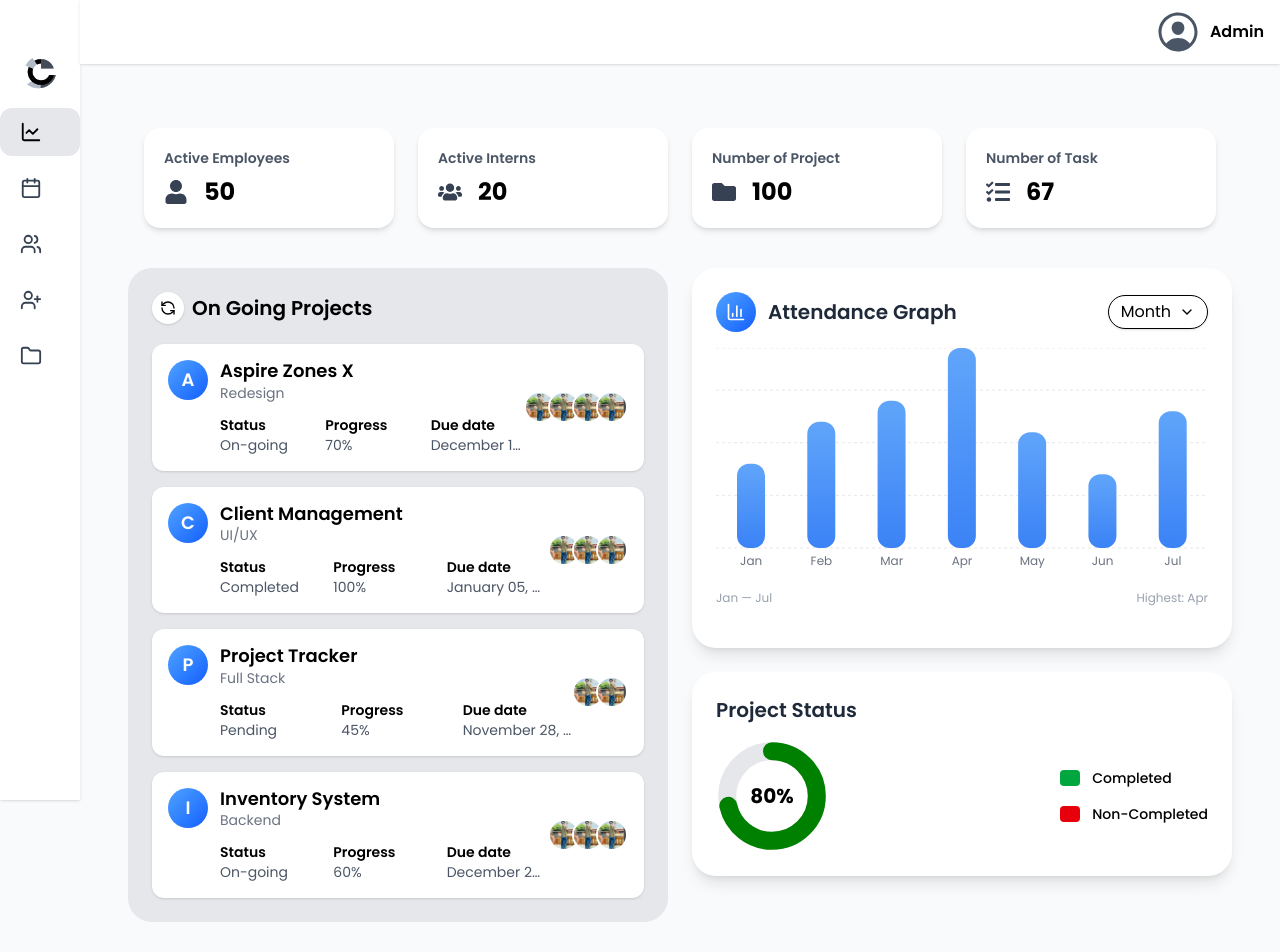
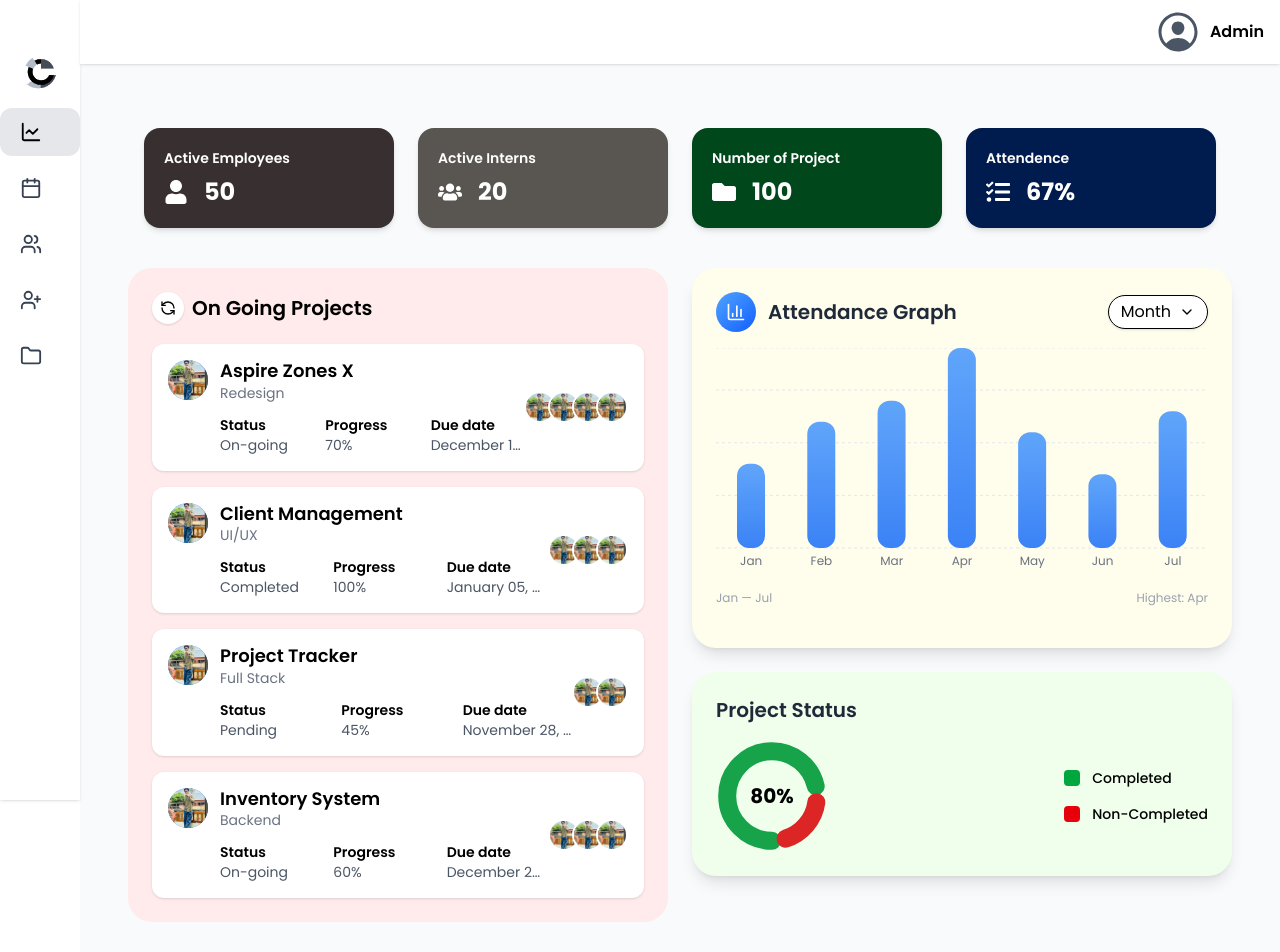
Before and after one commit to praveenkvellinezhi/Admin-Dashboard, a React (Vite) app: page / in a window 1280 px wide. Shown: the top 952 px of the page. Built offline with nearby package versions, Linux system fonts and the light colour scheme.

Commit message:
changed dasboard

```diff
--- a/src/Features/Dashboard/Components/AttendenceGraph.jsx
+++ b/src/Features/Dashboard/Components/AttendenceGraph.jsx
@@ -50,7 +50,7 @@ export default function AttendanceGraph({ month = "Month" }) {
       : yearData;
 
   return (
-    <div className="w-full bg-white rounded-3xl shadow-lg p-4 sm:p-6 h-[320px] sm:h-[380px]">
+    <div className="w-full bg-[#FFFDEB] rounded-3xl shadow-lg p-4 sm:p-6 h-[320px] sm:h-[380px]">
 
       {/* Header */}
       <div className="flex justify-between items-center mb-4">
--- a/src/Features/Dashboard/Components/OngoingProjects.jsx
+++ b/src/Features/Dashboard/Components/OngoingProjects.jsx
@@ -5,6 +5,7 @@ import profile from "../../../assets/Images/profile.jpg";
 function OngoingProjects() {
   const projects = [
     {
+      logo: profile,
       title: "Aspire Zones X",
       subtitle: "Redesign",
       status: "On-going",
@@ -13,6 +14,8 @@ function OngoingProjects() {
       employees: [profile, profile, profile, profile],
     },
     {
+      logo: profile,
+
       title: "Client Management",
       subtitle: "UI/UX",
       status: "Completed",
@@ -21,6 +24,8 @@ function OngoingProjects() {
       employees: [profile, profile, profile],
     },
     {
+      logo: profile,
+
       title: "Project Tracker",
       subtitle: "Full Stack",
       status: "Pending",
@@ -29,6 +34,8 @@ function OngoingProjects() {
       employees: [profile, profile],
     },
     {
+      logo: profile,
+
       title: "Inventory System",
       subtitle: "Backend",
       status: "On-going",
@@ -39,8 +46,7 @@ function OngoingProjects() {
   ];
 
   return (
-    <div className="bg-gray-200 rounded-3xl p-4 sm:p-6 w-full">
-
+    <div className="bg-[#FFEBEB] rounded-3xl p-4 sm:p-6 w-full">
       {/* Section Header */}
       <div className="flex items-center mb-4 sm:mb-5">
         <div className="bg-white rounded-4xl w-8 h-8 flex items-center justify-center shadow-sm">
@@ -66,10 +72,13 @@ function OngoingProjects() {
           >
             {/* LEFT SECTION */}
             <div className="flex items-start gap-3 flex-1">
-
               {/* Icon */}
               <div className="w-10 h-10 rounded-full bg-gradient-to-br from-blue-400 to-blue-600 text-white flex items-center justify-center text-lg font-semibold">
-                {p.title.charAt(0)}
+                <img
+                  src={p.logo}
+                  alt="project logo"
+                  className="w-10 h-10 rounded-full object-cover"
+                />
               </div>
 
               {/* Text */}
@@ -110,7 +119,6 @@ function OngoingProjects() {
                 />
               ))}
             </div>
-
           </div>
         ))}
       </div>
--- a/src/Features/Dashboard/Components/ProjectStatus.jsx
+++ b/src/Features/Dashboard/Components/ProjectStatus.jsx
@@ -1,39 +1,49 @@
 import React from "react";
 
 export default function ProjectStatus({ completed = 80 }) {
+  const circumference = 251;
+  const remaining = 100 - completed;
+
   return (
-    <div className="bg-white rounded-3xl shadow-lg p-4 sm:p-6 w-full">
+    <div className="bg-[#EFFFEB] rounded-3xl shadow-lg p-4 sm:p-6 w-full">
       <h3 className="font-semibold text-gray-800 mb-4 text-lg sm:text-xl">
         Project Status
       </h3>
-
       <div className="flex flex-col sm:flex-row items-center justify-between gap-6 sm:gap-0">
 
         {/* Donut Chart */}
         <div className="relative w-24 h-24 sm:w-28 sm:h-28">
-          {/* Background Circle */}
-          <svg className="w-full h-full">
+          {/* Background Circle - removed since we're filling with green and red */}
+
+          {/* 🟢 Completed (Green) ARC */}
+          <svg className="w-full h-full absolute top-0 left-0 rotate-90">
             <circle
               cx="50%"
               cy="50%"
               r="40%"
-              stroke="#e5e7eb"
+              stroke="#16a34a"
               strokeWidth="18"
               fill="transparent"
+              strokeDasharray={circumference}
+              strokeDashoffset={circumference - (circumference * completed) / 100}
+              strokeLinecap="round"
             />
           </svg>
 
-          {/* Progress Circle */}
-          <svg className="w-full h-full absolute top-0 left-0 rotate-[-90deg]">
+          {/* 🔴 Remaining (Red) ARC */}
+          <svg
+            className="w-full h-full absolute top-0 left-0 rotate-170"
+            style={{ transform: `rotate(${-90 + (completed * 360) / 100}deg)` }}
+          >
             <circle
               cx="50%"
               cy="50%"
               r="40%"
-              stroke="green"
+              stroke="#dc2626"
               strokeWidth="18"
               fill="transparent"
-              strokeDasharray="251"
-              strokeDashoffset={251 - (251 * completed) / 100}
+              strokeDasharray={circumference}
+              strokeDashoffset={circumference - (circumference * remaining) / 100}
               strokeLinecap="round"
             />
           </svg>
@@ -47,16 +57,14 @@ export default function ProjectStatus({ completed = 80 }) {
         {/* Legend */}
         <div className="flex sm:flex-col justify-center gap-4">
           <div className="flex items-center gap-3">
-            <span className="w-4 h-4 sm:w-5 sm:h-4 bg-green-600 rounded"></span>
+            <span className="w-4 h-4 bg-green-600 rounded"></span>
             <span className="text-sm font-medium">Completed</span>
           </div>
-
           <div className="flex items-center gap-3">
-            <span className="w-4 h-4 sm:w-5 sm:h-4 bg-red-600 rounded"></span>
+            <span className="w-4 h-4 bg-red-600 rounded"></span>
             <span className="text-sm font-medium">Non-Completed</span>
           </div>
         </div>
-
       </div>
     </div>
   );
--- a/src/Features/Dashboard/Components/StatCard.jsx
+++ b/src/Features/Dashboard/Components/StatCard.jsx
@@ -1,41 +1,44 @@
 import React from "react";
 import { FaUser, FaUsers, FaFolder, FaTasks } from "react-icons/fa";
+import { Link } from "react-router-dom";
 
 export default function StatsSection() {
   const stats = [
-    { title: "Active Employees", icon: <FaUser />, value: 50 },
-    { title: "Active Interns", icon: <FaUsers />, value: 20 },
-    { title: "Number of Project", icon: <FaFolder />, value: 100 },
-    { title: "Number of Task", icon: <FaTasks />, value: 67 },
+    { title: "Active Employees", icon: <FaUser />, value: 50, color:"bg-[#383030]", path: "/employees" },
+    { title: "Active Interns", icon: <FaUsers />, value: 20, color:"bg-[#595651]", path: "/interns" },
+    { title: "Number of Project", icon: <FaFolder />, value: 100, color:"bg-[#00471C]", path: "/projects" },
+    { title: "Attendence", icon: <FaTasks />, value: '67%', color:"bg-[#001B4E]", path: "/Attendence" },
   ];
 
   return (
     <div className="grid grid-cols-1 sm:grid-cols-2 lg:grid-cols-4 gap-4 sm:gap-6 p-3 sm:p-4 w-full">
 
       {stats.map((item) => (
+        <Link to={item.path} key={item.title}>
           <div
-          key={item.title}
-          className="
-            bg-white shadow-md rounded-2xl
+            className={`
+              ${item.color}
+              shadow-md rounded-2xl
               p-4 sm:p-5
               flex flex-col justify-center
-            transition hover:shadow-lg
-          "
+              transition hover:shadow-lg hover:scale-105 cursor-pointer
+            `}
           >
-          <h3 className="text-xs sm:text-sm font-semibold text-gray-600">
+            <h3 className="text-xs sm:text-sm font-semibold text-white">
               {item.title}
             </h3>
 
             <div className="flex items-center gap-3 sm:gap-4 mt-2">
-            <div className="text-gray-700 text-xl sm:text-2xl">
+              <div className="text-white text-xl sm:text-2xl">
                 {item.icon}
               </div>
 
-            <p className="text-xl sm:text-2xl font-bold">
+              <p className="text-xl text-white sm:text-2xl font-bold">
                 {item.value}
               </p>
             </div>
           </div>
+        </Link>
       ))}
 
     </div>
--- a/src/index.css
+++ b/src/index.css
@@ -22,7 +22,6 @@
 ----------------------------------------------------------- */
 body {
   font-family: var(--font-poppins);
-  background-color: #f8fafc;
   margin: 0;
   padding: 0;
 }
```
Also changed, not shown: src/Features/Attendence/Pages/AttendencePage.jsx (line endings or trailing spaces). Lines whose indentation alone changed are shown as unchanged.
